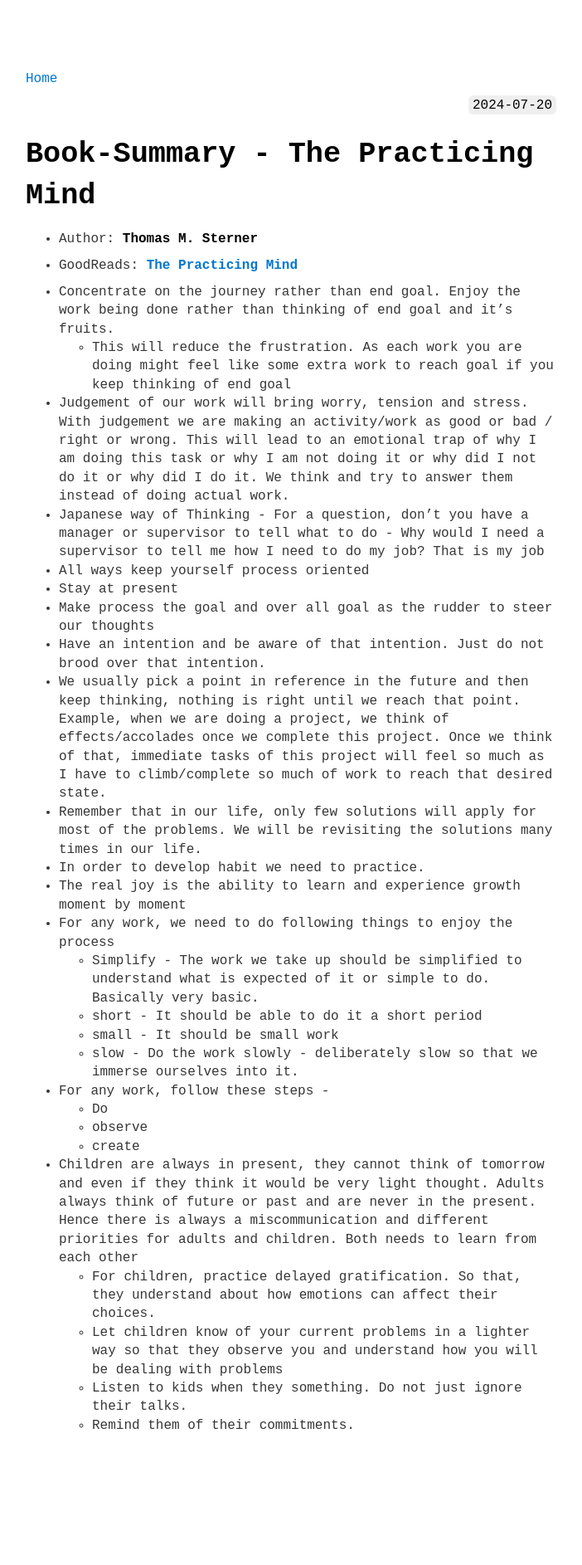
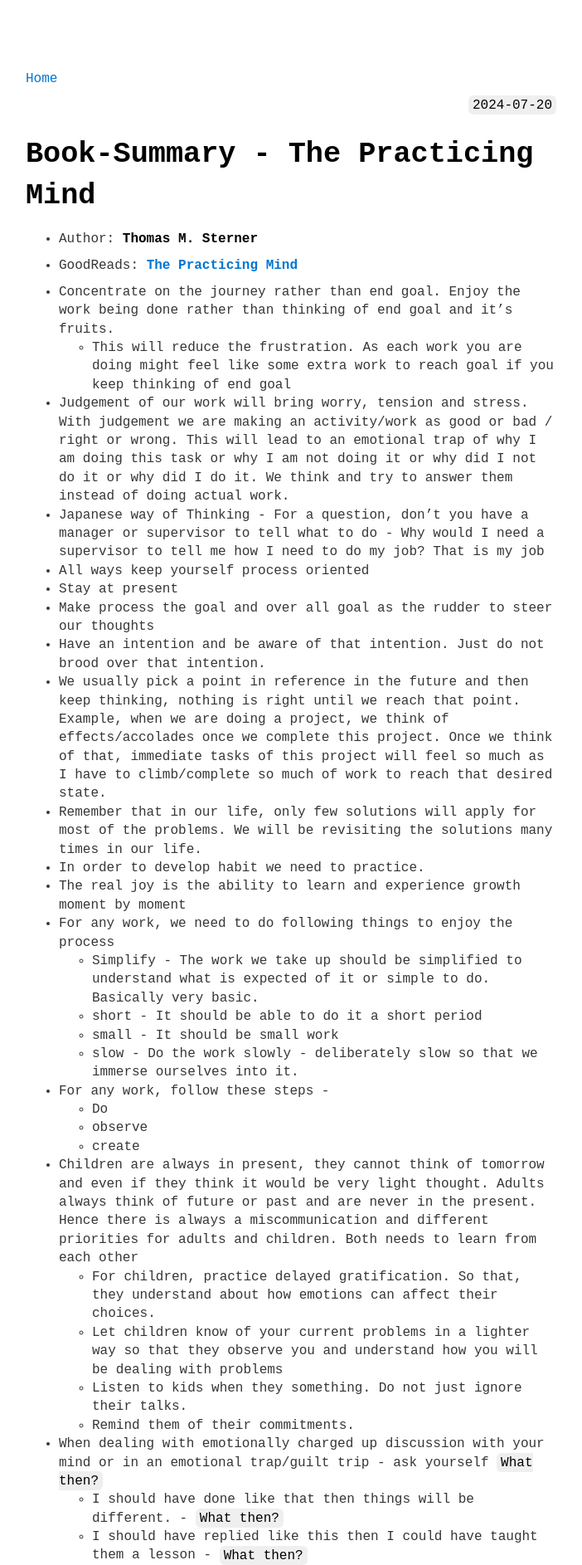
Before and after one commit to harsha-kadekar/harsha-kadekar.github.io, a Jekyll site: the page built from _posts/2024-07-20-book-summary-the-practicing-mind.md, in a window 1280 px wide. Shown: the whole page at 83% size, without its empty margins (289-991 px from the left). Built offline with Jekyll 4.4.1, drawn with Linux system fonts in a browser that asks for light colours; before the commit the page ends 1729 px from its top, so only the background shows below that.

Commit message:
chore: update to practicing mind book summary

```diff
--- a/_posts/2024-07-20-book-summary-the-practicing-mind.md
+++ b/_posts/2024-07-20-book-summary-the-practicing-mind.md
@@ -35,3 +35,6 @@ updated: 2024-08-02
 	- Let children know of your current problems in a lighter way so that they observe you and understand how you will be dealing with problems
 	- Listen to kids when they something.  Do not just ignore their talks.
 	- Remind them of their commitments.
+- When dealing with emotionally charged up discussion with your mind or in an emotional trap/guilt trip - ask yourself  `What then?`
+	- I should have done like that then things will be different. - `What then?`
+	- I should have replied like this then I could have taught them a lesson - `What then?`
```
